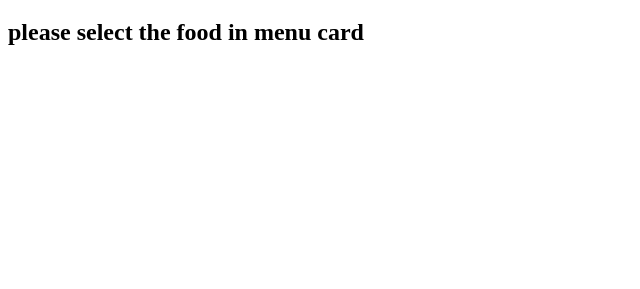
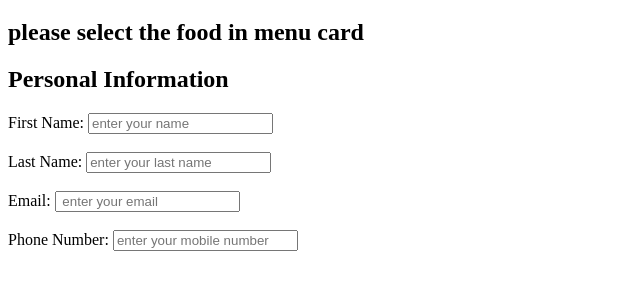
Before and after one commit to Adityagaurkar09/git-pratice11, a plain HTML site: page index.html in a window 1280 px wide. Shown: the part 61-350 px from the top of the page, without its empty margins (0-640 px from the left). Drawn offline with Linux system fonts and the light colour scheme.

Commit message:
personal detail is added

```diff
--- a/index.html
+++ b/index.html
@@ -8,5 +8,17 @@
 <body>
     <h1>welcome to my restorent</h1>
     <h2>please select the food in menu card</h2>
+    <h2>Personal Information</h2>
+    <label for="firstName">First Name:</label>
+    <input type="text" id="firstName" placeholder="enter your name" ><br><br>
+
+    <label for="lastName">Last Name:</label>
+    <input type="text" id="lastName" placeholder="enter your last name "><br><br>
+
+    <label for="email">Email:</label>
+    <input type="email" id="email" placeholder=" enter your email" required="true"><br><br>
+
+    <label for="phone">Phone Number:</label>
+    <input type="tel" id="phone" placeholder="enter your mobile number" required="true" ><br><br>
 </body>
 </html>
```
